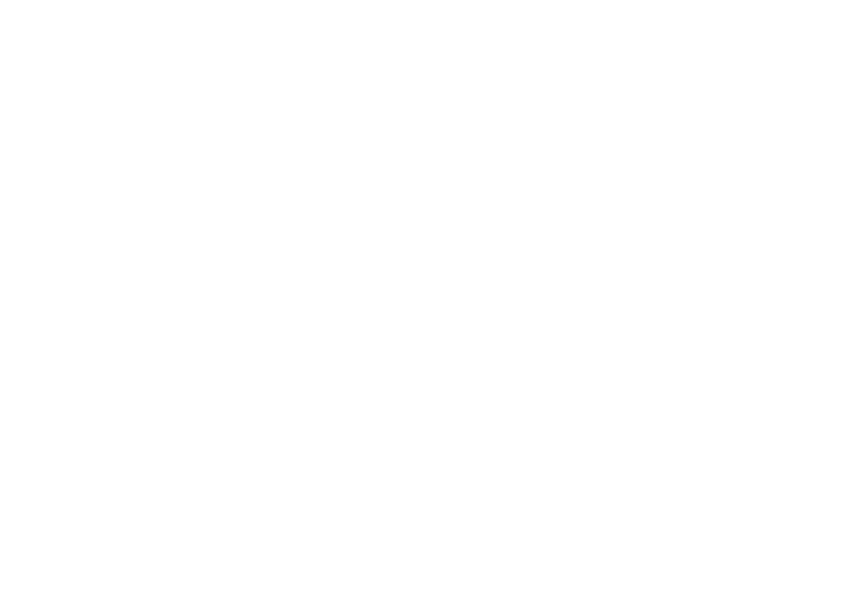
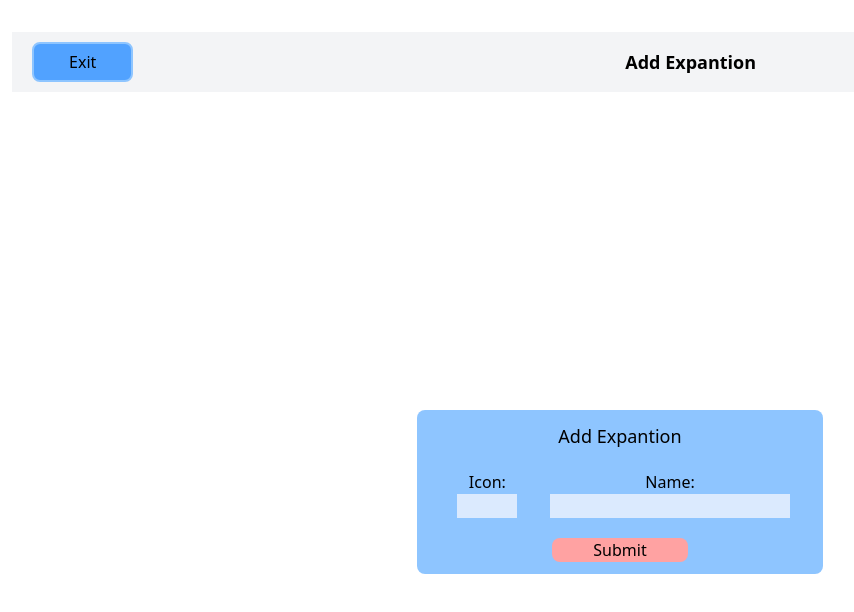
Before and after one commit to Nest0w0/ASCII-cards, a React (Vite) app in the folder frontend/: page /add_expantion in a window 1280 px wide. Before the commit this address had no page. Shown: the top 612 px of the page, without its empty margins (20-874 px from the left). Built offline with nearby package versions, Linux system fonts and the light colour scheme.

Commit message:
Added: Add and Edit expantion form GUI

```diff
--- a/frontend/src/App.tsx
+++ b/frontend/src/App.tsx
@@ -5,6 +5,8 @@
 import AddCardPage from './pages/add_card_page';
 import InfoCardPage from './pages/info_card_page';
 import EditCardPage from './pages/edit_card_page';
+import AddExpantionPage from './pages/add_exp_page';
+import EditExpantionPage from './pages/edit_exp_page';
 
 function App() {
   return (
@@ -16,6 +18,8 @@
           <Route path = '/add_card' element = {<AddCardPage></AddCardPage>}></Route>
           <Route path = '/card/:id' element = {<InfoCardPage></InfoCardPage>}></Route>
           <Route path = '/edit_card/:id' element = {<EditCardPage></EditCardPage>}></Route>
+          <Route path = '/add_expantion' element = {<AddExpantionPage></AddExpantionPage>}></Route>
+          <Route path = '/edit_expantion/:id' element = {<EditExpantionPage></EditExpantionPage>}></Route>
         </Routes>
       </BrowserRouter>
     </div>
--- a/frontend/src/components/card_form.tsx
+++ b/frontend/src/components/card_form.tsx
@@ -9,11 +9,6 @@
     cardID: number,
     method: string
 };
-
-function randomshit(expantion: number,setExpantionID: React.Dispatch<React.SetStateAction<number>>, id: number){
-    setExpantionID(id);
-    console.log(expantion);
-}
 
 function CardForm({defaultExpantionID, defaultMana, defaultName, defaultAttack, defaultHealth, cardID, method}: CardFormProps){
     const [expantionID, setExpantionID] = useState(defaultExpantionID);
--- /dev/null
+++ b/frontend/src/components/expantion_form.tsx
@@ -0,0 +1,87 @@
+import { useEffect, useState } from "react";
+
+interface ExpantionFormProps{
+    title: string,
+    defaultID: number,
+    defaultIcon: string,
+    defaultName: string,
+    method: string
+}
+
+
+function ExpantionForm({defaultID, defaultIcon, defaultName, title, method}: ExpantionFormProps){
+    const [icon, setIcon] = useState("");
+    const [name, setName] = useState("");
+
+    useEffect(() => {
+        setIcon(defaultIcon);
+        setName(defaultName);
+    }, [defaultIcon, defaultName]);
+
+
+    return(
+        <div className="bg-blue-300 w-1/3 rounded-lg">
+            <p
+            className="mb-5 mt-3 text-lg"
+            >
+                {title}
+            </p>
+
+            <form className="flex flex-row mb-5">
+                <div className="flex-colw-15 ml-10">
+                    <label>
+                        Icon:
+                    </label>
+                    <br></br>
+                    <input
+                    type="text" maxLength={1} value={icon}
+                    className="bg-blue-100 w-15 text-center"
+                    onChange={(e) => setIcon(e.target.value)}></input>
+                </div>
+
+                <div className="flex-1">
+                    <label
+                    >
+                        Name:
+                    </label>
+                    <br></br>
+                    <input
+                    type="text" value = {name}
+                    className="bg-blue-100 w-60 text-center"
+                    onChange={(e) => setName(e.target.value)}></input>
+                </div>
+            </form>
+
+            <button
+            className="bg-red-300 w-1/3 h-1/6 rounded-lg mb-3"
+            onClick={() => {
+                if(method === 'POST'){
+                    fetch('http://localhost:3000/expantion',
+                    {
+                        method: 'POST',
+                        headers: {
+                            'Accept': 'application/json',
+                            'Content-Type': 'application/json',
+                        },
+                        body: JSON.stringify({'name': name, 'icon': icon.toUpperCase()})
+                    });
+                }else{
+                    fetch('http://localhost:3000/expantion/'+defaultID,
+                        {
+                            method: 'PATCH',
+                            headers: {
+                                'Accept': 'application/json',
+                                'Content-Type': 'application/json'
+                            },
+                            body: JSON.stringify({'name': name, 'icon': icon.toUpperCase()})
+                        });
+                }
+
+            }}>
+                Submit
+            </button>
+        </div>
+    );
+}
+
+export default ExpantionForm;
--- a/frontend/src/components/expantion_sidebar.tsx
+++ b/frontend/src/components/expantion_sidebar.tsx
@@ -1,4 +1,5 @@
 import { useEffect, useState} from "react";
+import { useNavigate } from "react-router-dom";
 
 interface SideBarProps{
     onExpantionSelect: (expantionId: number) => void,
@@ -8,6 +9,7 @@
 
 function SideBar({onExpantionSelect, expantionID}: SideBarProps){
     const [expantions, SetExpantions] = useState([]);
+    const navigate = useNavigate();
 
     useEffect(() => {
         fetch('http://localhost:3000/expantion')
@@ -40,8 +42,15 @@
                                 className = {`${expantionID == expantion['id'] ? 'bg-blue-300 font-bold' : ''} flex items-center w-full justify-between h-15 text-m hover:text-lg border-b-2 hover:border-b-3 hover:font-bold hover:bg-blue-100 hover:border-b-blue-300`}
                                 onClick={() => {onExpantionSelect(expantion['id'])}}
                             >
-                                <a className="ml-5">{expantion['icon']}</a>
-                                <a className="flex flex-1 justify-center">{expantion['name']}</a>
+                                    <a className="ml-5">{expantion['icon']}</a>
+                                    <a className="flex flex-1 justify-center">{expantion['name']}</a>
+
+                                <button
+                                className={`${expantionID == expantion['id'] ? 'bg-gray-300' : 'bg-blue-300'} w-1/5 h-7 mr-2 rounded-lg`}
+                                onClick={() => navigate('/edit_expantion/'+expantion['id'])}
+                                >
+                                    Edit
+                                </button>
                             </button>
                         )
                     })
@@ -53,7 +62,7 @@
                 className={
                     `flex items-center w-full justify-center h-15 text-lg group hover:text-lg border-b-2 hover:border-b-3 hover:font-bold hover:bg-blue-100 hover:border-b-blue-300`}
 
-                onClick={() => {}}
+                onClick={() => {navigate('/add_expantion')}}
                 >
 
                     <a className="bg-gray-300 flex justify-center w-1/6 rounded-lg group-hover:bg-blue-300">+</a>
--- a/frontend/src/pages/add_card_page.tsx
+++ b/frontend/src/pages/add_card_page.tsx
@@ -18,12 +18,6 @@
                 cardID={0}
                 method = 'POST'
                 ></CardForm>
-
-                {
-                /*<button className="bg-red-300 w-1/12 h-1/12 rounded-lg mt-20">
-                    <a>Create</a>
-                </button>*/
-                }
             </div>
         </div>
     );
--- /dev/null
+++ b/frontend/src/pages/add_exp_page.tsx
@@ -0,0 +1,21 @@
+import NavBar from "../components/navbar";
+import ExpantionForm from "../components/expantion_form";
+
+function AddExpantionPage(){
+    return(
+        <div>
+            <NavBar title="Add Expantion"></NavBar>
+
+            <div className="flex h-screen items-center justify-center">
+                <ExpantionForm
+                title="Add Expantion"
+                defaultID={0}
+                defaultIcon=""
+                defaultName=""
+                method="POST"></ExpantionForm>
+            </div>
+        </div>
+    );
+}
+
+export default AddExpantionPage;
--- /dev/null
+++ b/frontend/src/pages/edit_exp_page.tsx
@@ -0,0 +1,33 @@
+import NavBar from "../components/navbar";
+import ExpantionForm from "../components/expantion_form";
+import { useParams } from "react-router-dom";
+import { useEffect, useState } from "react";
+
+function EditExpantionPage(){
+    const [expantion, setExpantion] = useState({'id':0, 'icon': '', 'name': ''});
+    const ExpantionID = useParams();
+
+    useEffect(() => {
+        fetch('http://localhost:3000/expantion/'+ExpantionID['id'])
+        .then((data) => data.json())
+        .then((data) => setExpantion(data));
+    });
+
+    return(
+        <div>
+            <NavBar title="Edit Expantion"></NavBar>
+
+            <div className="flex h-screen items-center justify-center">
+                <ExpantionForm
+                title="Edit Expantion"
+                defaultID={Number(ExpantionID['id'])}
+                defaultIcon={expantion['icon']}
+                defaultName={expantion['name']}
+                method="PATCH"
+                ></ExpantionForm>
+            </div>
+        </div>
+    );
+}
+
+export default EditExpantionPage;
```
